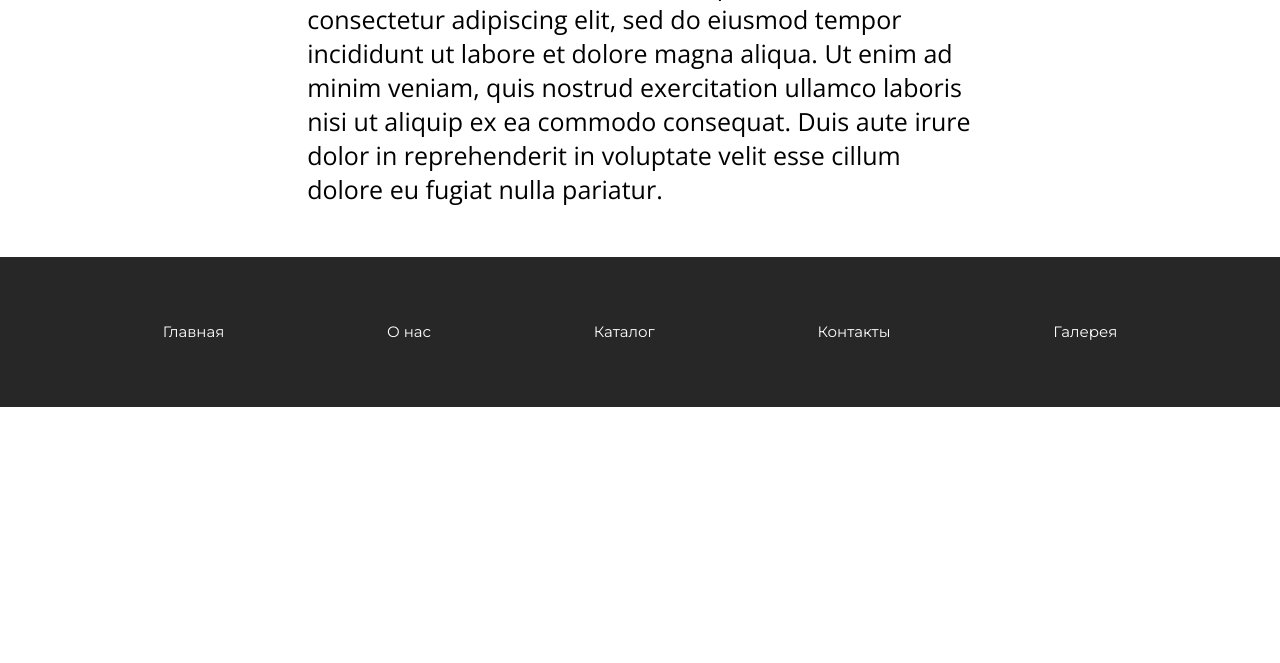
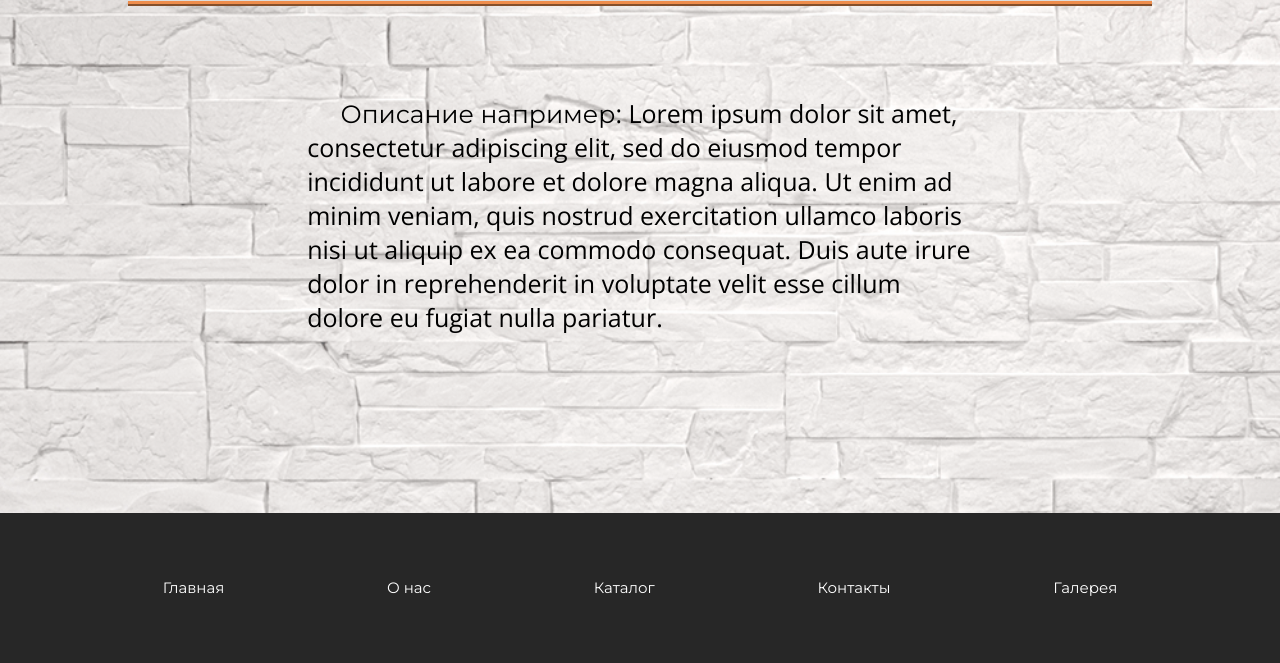
Before and after one commit to anythingelse22/beautiful_tile, a plain HTML site: page about.html in a window 1280 px wide. Shown: the part 396-1059 px from the top of the page. Before the commit the page ends 803 px from the top, so only its background shows below. Drawn offline with nearby package versions, Linux system fonts and the light colour scheme; a web font is replaced by a local one.

Commit message:
Add files via upload

```diff
--- a/about.html
+++ b/about.html
@@ -17,6 +17,7 @@
 
 </head>
 <body>
+
 
 	<!-- Header -->
 	<section class="header_main">
@@ -82,6 +83,7 @@
 	</section>
 
 	<!-- Title -->
+	<div class="about_bg">
 		<div class="about_title">
 			<p class="title_text">
 				Компания Beautiful Tile
@@ -95,6 +97,7 @@
 			<p class="top_p">
 				Описание например: Lorem ipsum dolor sit amet, consectetur adipiscing elit, sed do eiusmod tempor incididunt ut labore et dolore magna aliqua. Ut enim ad minim veniam, quis nostrud exercitation ullamco laboris nisi ut aliquip ex ea commodo consequat. Duis aute irure dolor in reprehenderit in voluptate velit esse cillum dolore eu fugiat nulla pariatur.
 			</p>
+		</div>
 	</div>
 
 	<script src="js/index.js"></script>
--- a/js/catalog.js
+++ b/js/catalog.js
@@ -220,5 +220,3 @@ function create_descr_stats(idx, main_div) {
 	}
 
 }
-
-}
```
Also changed, not shown: js/gallery.js (line endings or trailing spaces). Lines whose indentation alone changed are shown as unchanged.
